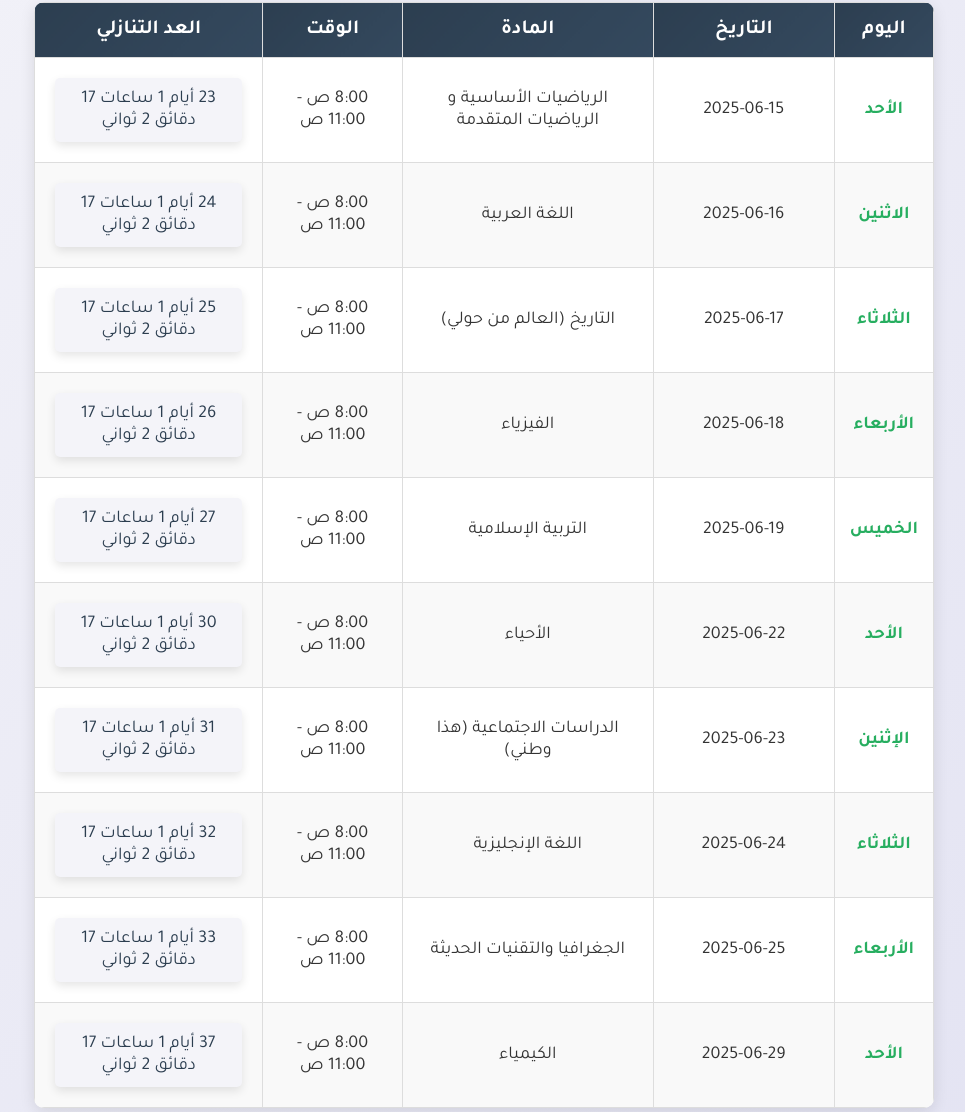
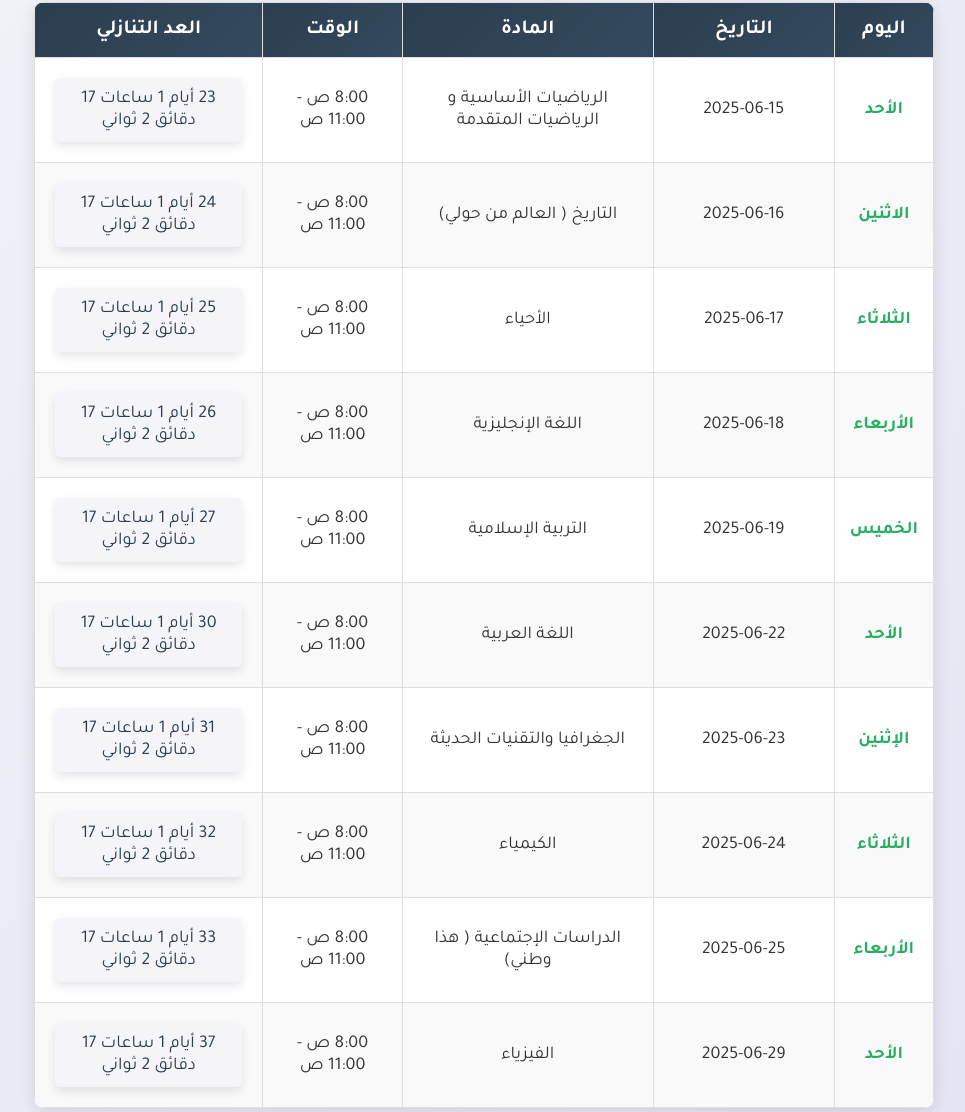
Before and after one commit to mohdschool/12, a plain HTML site: page index.html in a window 1280 px wide. Shown: the part 379-1491 px from the top of the page, without its empty margins (156-1121 px from the left). Drawn offline with nearby package versions, Linux system fonts and the light colour scheme.

Commit message:
Update index.html

```diff
--- a/index.html
+++ b/index.html
@@ -343,15 +343,15 @@
         // بيانات الامتحانات
         const exams = [
             { day: 'الأحد', date: '2025-06-15', subject: 'الرياضيات الأساسية و الرياضيات المتقدمة', time: '8:00 ص - 11:00 ص', duration: 3 },
-            { day: 'الاثنين', date: '2025-06-16', subject: 'اللغة العربية', time: '8:00 ص - 11:00 ص', duration: 3 },
-            { day: 'الثلاثاء', date: '2025-06-17', subject: 'التاريخ (العالم من حولي)', time: '8:00 ص - 11:00 ص', duration: 3 },
-            { day: 'الأربعاء', date: '2025-06-18', subject: 'الفيزياء', time: '8:00 ص - 11:00 ص', duration: 3 },
+            { day: 'الاثنين', date: '2025-06-16', subject: 'التاريخ ( العالم من حولي) ', time: '8:00 ص - 11:00 ص', duration: 3 },
+            { day: 'الثلاثاء', date: '2025-06-17', subject: ' الأحياء', time: '8:00 ص - 11:00 ص', duration: 3 },
+            { day: 'الأربعاء', date: '2025-06-18', subject: 'اللغة الإنجليزية', time: '8:00 ص - 11:00 ص', duration: 3 },
             { day: 'الخميس', date: '2025-06-19', subject: 'التربية الإسلامية', time: '8:00 ص - 11:00 ص', duration: 3 },
-            { day: 'الأحد', date: '2025-06-22', subject: 'الأحياء', time: '8:00 ص - 11:00 ص', duration: 3 },
-            { day: 'الإثنين', date: '2025-06-23', subject: 'الدراسات الاجتماعية (هذا وطني)', time: '8:00 ص - 11:00 ص', duration: 3 },
-            { day: 'الثلاثاء', date: '2025-06-24', subject: 'اللغة الإنجليزية', time: '8:00 ص - 11:00 ص', duration: 3 },
-            { day: 'الأربعاء', date: '2025-06-25', subject: 'الجغرافيا والتقنيات الحديثة', time: '8:00 ص - 11:00 ص', duration: 3 },
-            { day: 'الأحد', date: '2025-06-29', subject: 'الكيمياء', time: '8:00 ص - 11:00 ص', duration: 3 }
+            { day: 'الأحد', date: '2025-06-22', subject: 'اللغة العربية', time: '8:00 ص - 11:00 ص', duration: 3 },
+            { day: 'الإثنين', date: '2025-06-23', subject: 'الجغرافيا والتقنيات الحديثة', time: '8:00 ص - 11:00 ص', duration: 3 },
+            { day: 'الثلاثاء', date: '2025-06-24', subject: 'الكيمياء', time: '8:00 ص - 11:00 ص', duration: 3 },
+            { day: 'الأربعاء', date: '2025-06-25', subject: 'الدراسات الإجتماعية ( هذا وطني)  ', time: '8:00 ص - 11:00 ص', duration: 3 },
+            { day: 'الأحد', date: '2025-06-29', subject: 'الفيزياء', time: '8:00 ص - 11:00 ص', duration: 3 }
         ];
 
         // إضافة الصفوف إلى الجدول
```
